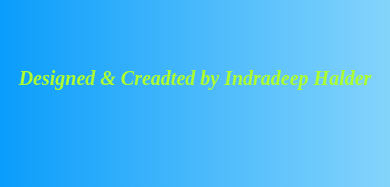
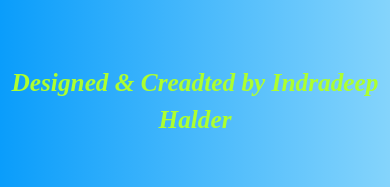
Before and after one commit to i23002/WeatherApp, a React (Create React App) app: page / in a window 390 px wide. Shown: the part 597-784 px from the top of the page. Built offline with nearby package versions, Linux system fonts and the light colour scheme; no server answers.

Commit message:
mobile version ready

```diff
--- a/src/index.css
+++ b/src/index.css
@@ -25,3 +25,8 @@ code {
   font-weight: bold;
   color: greenyellow;
 }
+@media (max-width: 815px){
+  #copy{
+    font-size: 3vh;
+  }
+}
```
